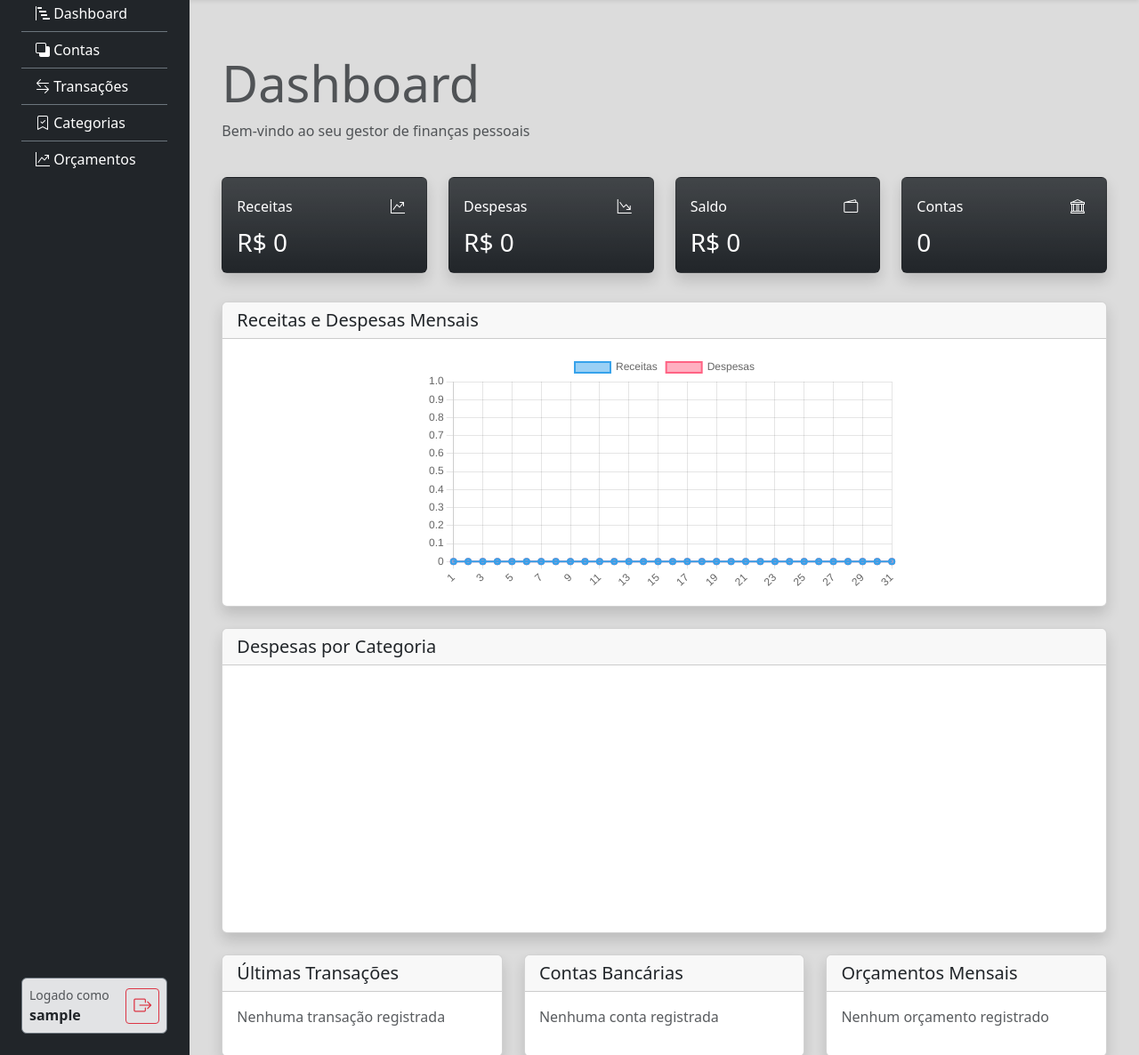
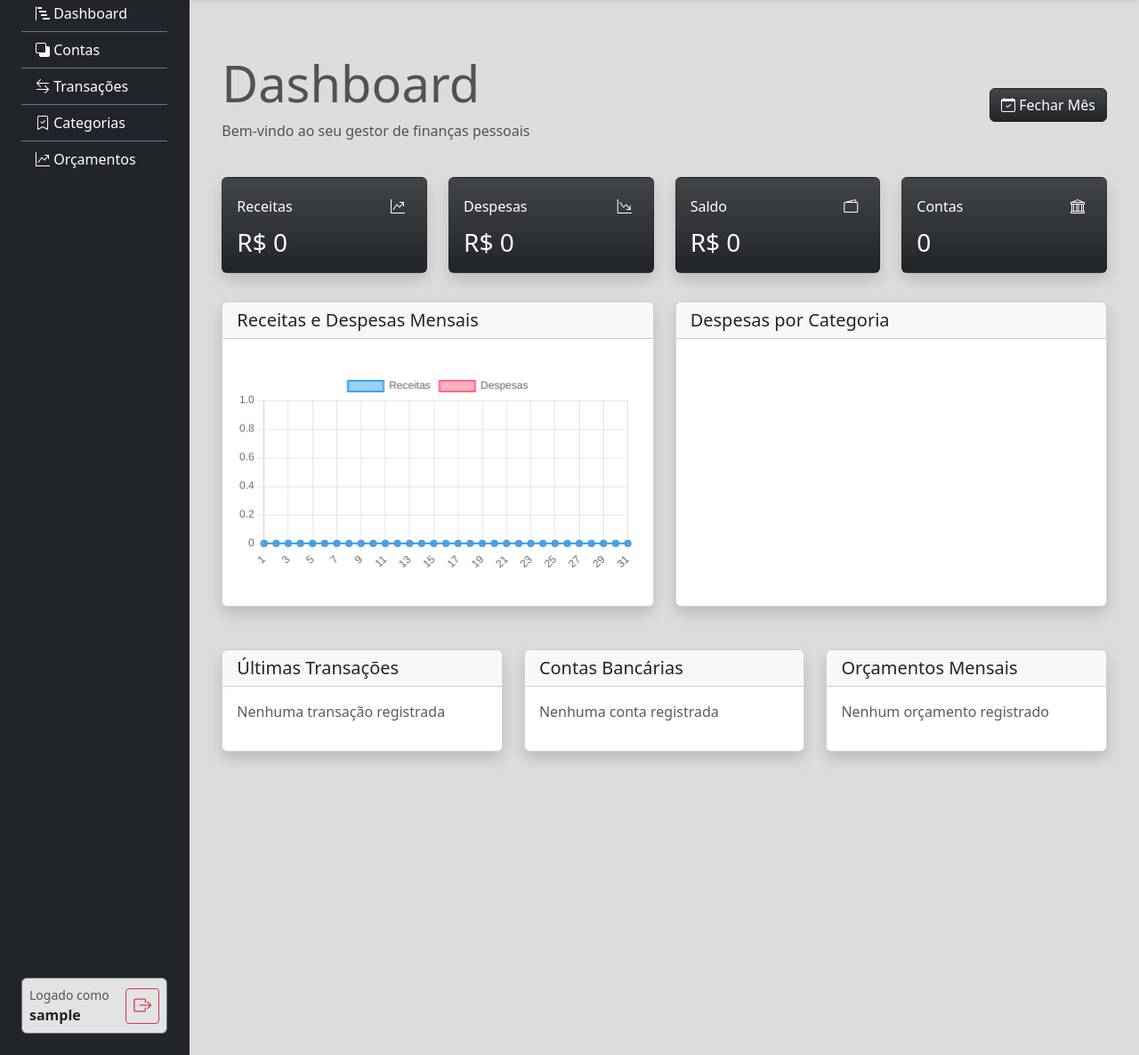
Before and after one commit to leonhardc/gestor-de-financas-pessoais, a Django app: page /dashboard/ in a window 1280 px wide. Shown: the part 53-1239 px from the top of the page at 89% size. Run offline with Django 5.2, Linux system fonts and the light colour scheme; the visitor is signed in with stand-in values (Sample User, id 1); data that the repository does not hold is empty; a map, chart or similar area stays blank.

Commit message:
Atualizado dashboard da aplicacao

```diff
--- a/templates/base.html
+++ b/templates/base.html
@@ -39,9 +39,9 @@
                     <i class="bi bi-list"></i>
                 </button>
                 </div>
-                <main class="px-3 px-md-4 py-0 py-md-1 text-muted">
+                <main class="px-3 px-md-4 py-0 py-md-1 text-muted h-100">
     {% else %}
-        <main class="container">
+        <main class="container h-100">
     {% endif %}
 
     {% for message in messages %}
--- a/templates/contas/dashboard.html
+++ b/templates/contas/dashboard.html
@@ -4,9 +4,15 @@
 {% block content %}
 <div class="container-fluid py-4">
     <div class="row mb-4">
-        <div class="col-md-12">
+        <div class="col-md-6">
             <h1 class="display-4">Dashboard</h1>
             <p class="text-muted">Bem-vindo ao seu gestor de finanças pessoais</p>
+        </div>
+        <div class="col-md-6 d-flex align-items-center justify-content-md-end gap-2">
+            <a class="btn btn-dark bg-gradient" href="{% url 'contas:fechar_mes' %}">
+                <i class="bi bi-calendar-check"></i>
+                Fechar Mês
+            </a>
         </div>
     </div>
 
@@ -58,7 +64,7 @@
         </div>
     </div>
     <div id="graficos" class="row mb-4">
-        <div id="grafico-despesas" class="col-md-12 mb-4">
+        <div id="grafico-despesas" class="col-md-6 mb-4">
             <div class="card h-100 shadow">
                 <div class="card-header">
                     <h5 class="card-title mb-0">Receitas e Despesas Mensais</h5>
@@ -68,7 +74,7 @@
                 </div>
             </div>
         </div>
-        <div class="col-md-12">
+        <div id="grafico-despesas-categoria" class="col-md-6 mb-4">
             <div class="card h-100 shadow">
                 <div class="card-header">
                     <h5 class="card-title mb-0">Despesas por Categoria</h5>
@@ -84,7 +90,7 @@
         {{ receitas|json_script:"dashboard-receitas" }}
         {{ despesas|json_script:"dashboard-despesas" }}
     </div>
-    <div class="row">
+    <div class="row mb-4">
         <div class="col-md-4 mb-2" style="height: 400px;">
             <div class="card shadow">
                 <div class="card-header">
```
